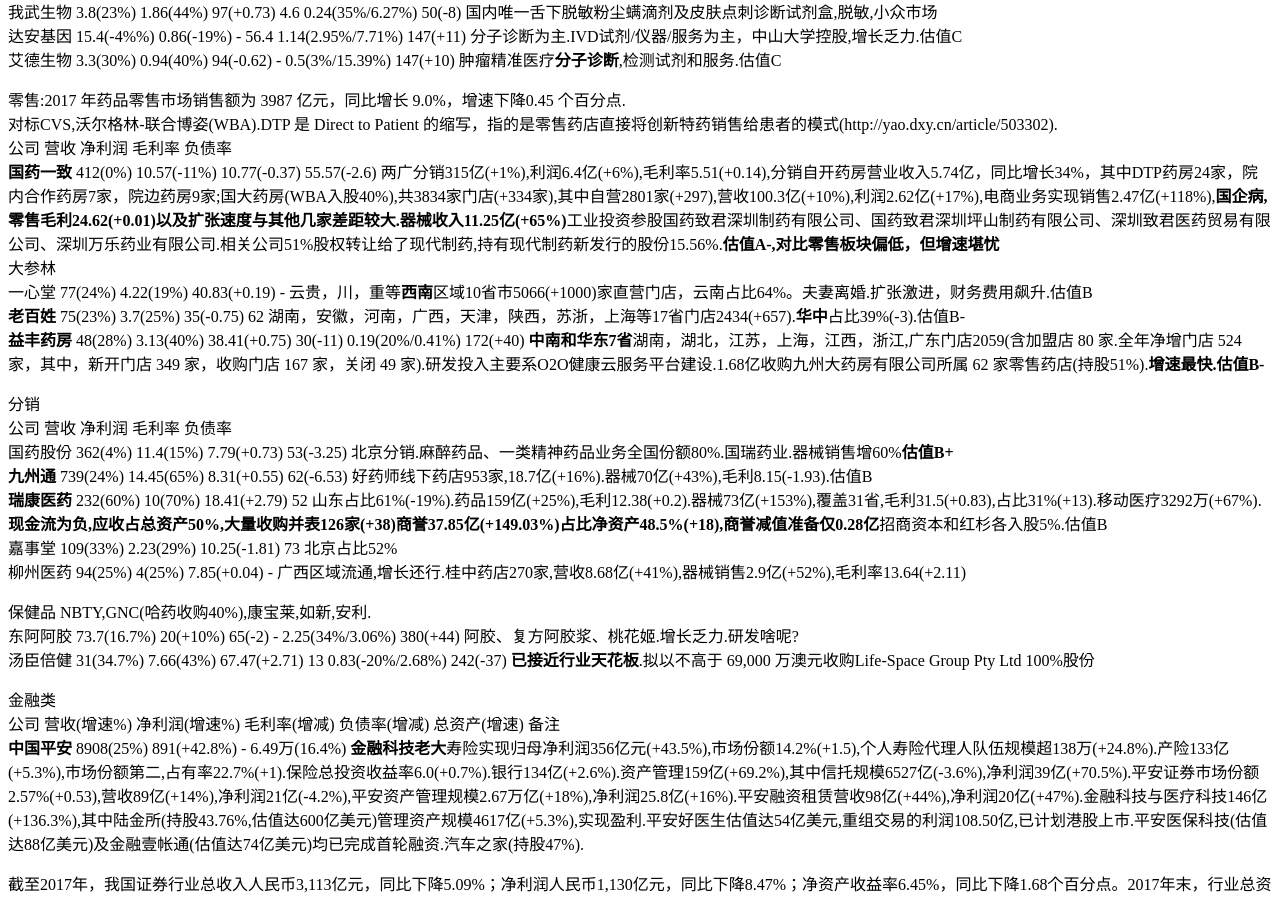
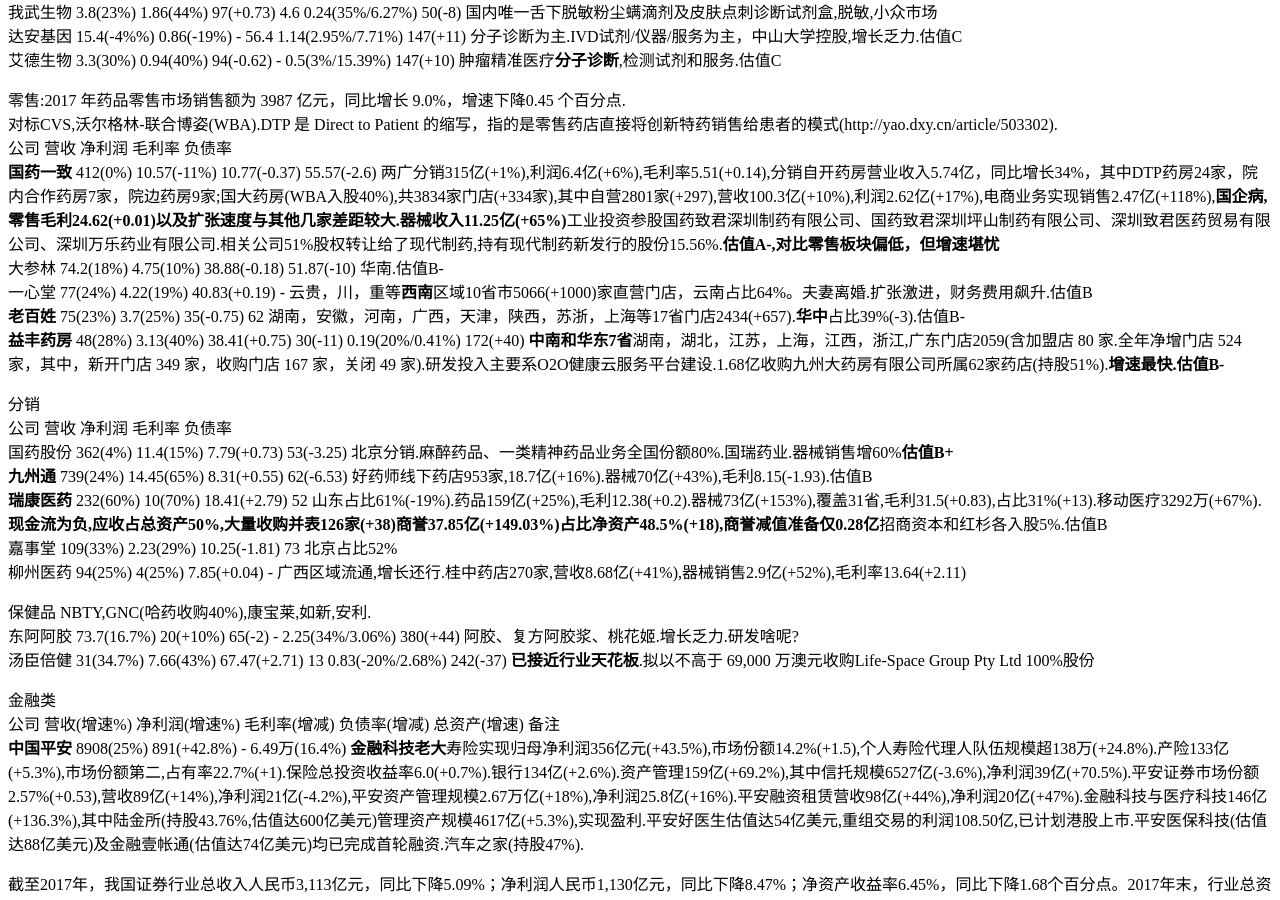
Before and after one commit to kingofhawks/kingofhawks.github.io, a Jekyll site: the page built from _posts/2017-11-24-重点上市公司2017年报汇总.md, in a window 1280 px wide and 900 px high, scrolled down 3866 px. Built offline with Jekyll 4.4.1, drawn with Linux system fonts in a browser that asks for light colours; our own code applies the rules of GitHub Pages for plain Markdown files.

Commit message:
update post

```diff
--- a/_posts/2017-11-24-重点上市公司2017年报汇总.md
+++ b/_posts/2017-11-24-重点上市公司2017年报汇总.md
@@ -107,10 +107,10 @@
 对标CVS,沃尔格林-联合博姿(WBA).DTP 是 Direct to Patient 的缩写，指的是零售药店直接将创新特药销售给患者的模式(http://yao.dxy.cn/article/503302).
 公司            营收           净利润          毛利率          负债率
 **国药一致**    412(0%)        10.57(-11%)   10.77(-0.37)    55.57(-2.6)  两广分销315亿(+1%),利润6.4亿(+6%),毛利率5.51(+0.14),分销自开药房营业收入5.74亿，同比增长34%，其中DTP药房24家，院内合作药房7家，院边药房9家;国大药房(WBA入股40%),共3834家门店(+334家),其中自营2801家(+297),营收100.3亿(+10%),利润2.62亿(+17%),电商业务实现销售2.47亿(+118%),**国企病,零售毛利24.62(+0.01)以及扩张速度与其他几家差距较大.器械收入11.25亿(+65%)**工业投资参股国药致君深圳制药有限公司、国药致君深圳坪山制药有限公司、深圳致君医药贸易有限公司、深圳万乐药业有限公司.相关公司51%股权转让给了现代制药,持有现代制药新发行的股份15.56%.**估值A-,对比零售板块偏低，但增速堪忧**
-大参林
+大参林         74.2(18%)       4.75(10%)      38.88(-0.18)    51.87(-10) 华南.估值B-
 一心堂         77(24%)         4.22(19%)     40.83(+0.19)    -    云贵，川，重等**西南**区域10省市5066(+1000)家直营门店，云南占比64%。夫妻离婚.扩张激进，财务费用飙升.估值B
 **老百姓**      75(23%)        3.7(25%)      35(-0.75)       62            湖南，安徽，河南，广西，天津，陕西，苏浙，上海等17省门店2434(+657).**华中**占比39%(-3).估值B-
-**益丰药房**    48(28%)       3.13(40%)       38.41(+0.75)    30(-11)      0.19(20%/0.41%)        172(+40)     **中南和华东7省**湖南，湖北，江苏，上海，江西，浙江,广东门店2059(含加盟店 80 家.全年净增门店 524 家，其中，新开门店 349 家，收购门店 167 家，关闭 49 家).研发投入主要系O2O健康云服务平台建设.1.68亿收购九州大药房有限公司所属 62 家零售药店(持股51%).**增速最快.估值B-**
+**益丰药房**    48(28%)       3.13(40%)       38.41(+0.75)    30(-11)      0.19(20%/0.41%)        172(+40)     **中南和华东7省**湖南，湖北，江苏，上海，江西，浙江,广东门店2059(含加盟店 80 家.全年净增门店 524 家，其中，新开门店 349 家，收购门店 167 家，关闭 49 家).研发投入主要系O2O健康云服务平台建设.1.68亿收购九州大药房有限公司所属62家药店(持股51%).**增速最快.估值B-**
 
 
 分销
```
